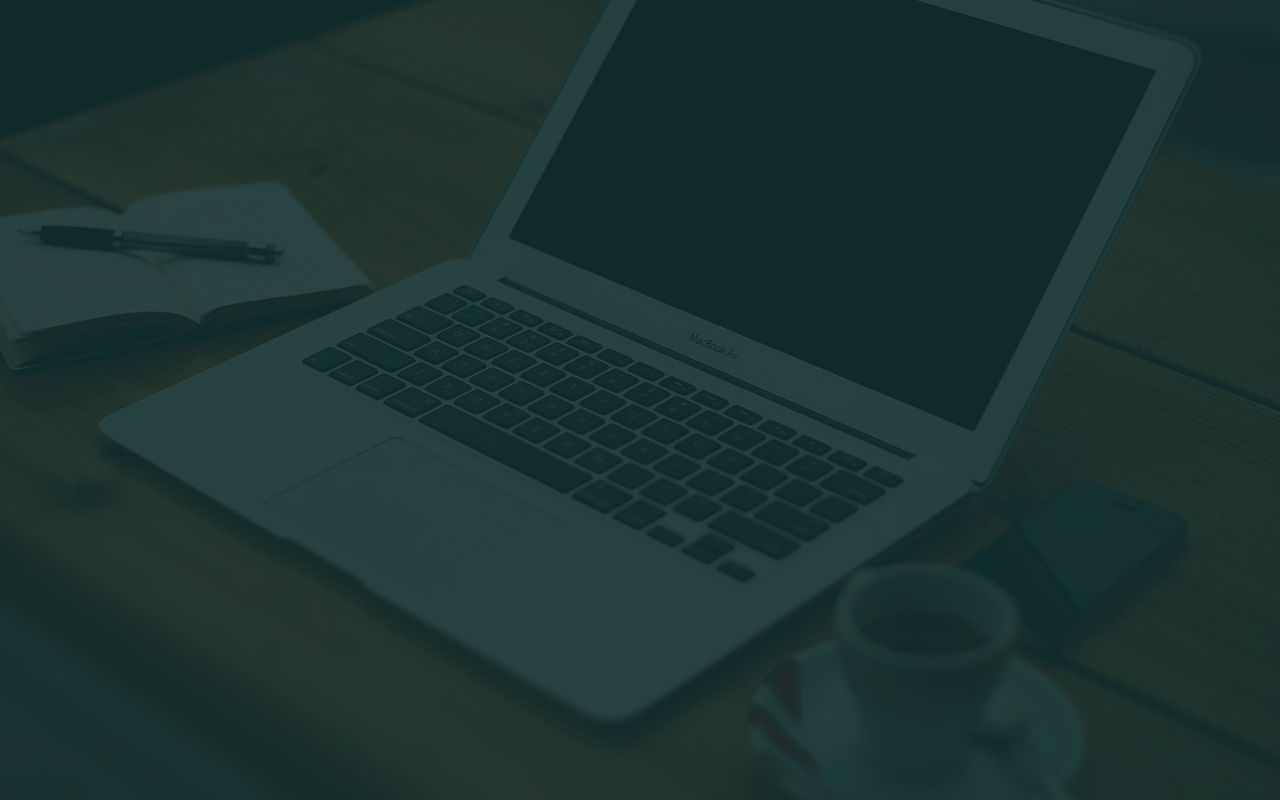
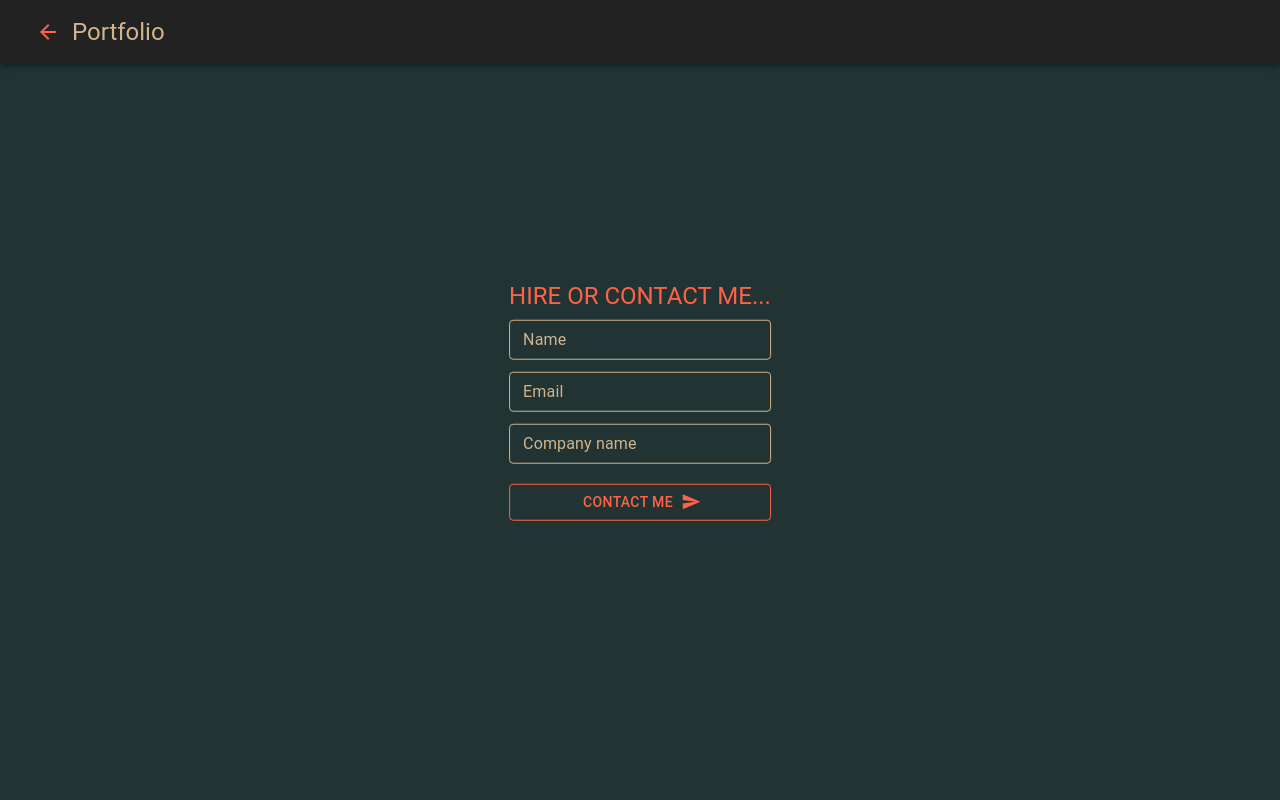
Before and after one commit to nosianuri/nosia-portfolio, a React (Create React App) app: page /contacts in a window 1280 px wide. Before the commit this address had no page. Built offline with nearby package versions, Linux system fonts and the light colour scheme.

Commit message:
added contact page

```diff
--- a/src/App.js
+++ b/src/App.js
@@ -2,6 +2,7 @@ import CssBaseline from '@material-ui/core/CssBaseline';
 import React from 'react';
 import { Route, Routes } from 'react-router-dom';
 import './App.css';
+import Contacts from './components/Contacts';
 import Home from './components/Home';
 import Portfolio from './components/Portfolio';
 import Resume from './components/Resume';
@@ -18,6 +19,7 @@ function App() {
       <Route exact path='/' element={<Home />} />
       <Route path='/resume' element={<Resume />} />
       <Route path='/portfolio' element={<Portfolio />} />
+      <Route path='/contacts' element={<Contacts />} />
       </Routes>
     </>
   );
--- a/src/components/Contacts.js
+++ b/src/components/Contacts.js
@@ -0,0 +1,87 @@
+import React from 'react';
+import { makeStyles, withStyles } from '@material-ui/styles';
+import { TextField, Typography, Button, Grid, Box } from '@material-ui/core';
+import SendIcon from "@material-ui/icons/Send";
+import Navbar from './Navbar';
+
+const useStyles = makeStyles((theme) => ({
+    form: {
+        top: "50%",
+        left: "50%",
+        transform: "translate(-50%, -50%)",
+        position: "absolute",
+    },
+    button: {
+        marginTop: "1rem",
+        color: "tomato",
+        borderColor: "tomato"
+    }
+}));
+
+const InputField = withStyles({
+    root: {
+        "& label.Mui-focused": {
+            color: "tomato",
+        },
+        "& label": {
+            color: "tan",
+        },
+        "& .MuiOutlinedInput-root": {
+            "& fieldset": {
+                borderColor: "tan",
+            },
+            "&:hover fieldset": {
+                borderColor: "tan",
+            },
+            "&.Mui-focused fieldset": {
+                borderColor: "tan",
+            },
+        },
+    },
+})(TextField);
+
+const Contacts = () => {
+    const classes = useStyles();
+
+    return (
+        <Box component="div" style={{background: "#233", height: "100vh"}}>
+        <Navbar />
+            <Grid container justify='center'>
+                <Box component="form" className={classes.form}>
+                    <Typography variant='h5' style={{color: "tomato", textAlign: "center", textTransform: "uppercase"}}>
+                        hire or contact me...
+                    </Typography>
+                    <InputField
+                        fullWidth={true}
+                        label="Name"
+                        variant="outlined"
+                        inputProps={{ style: { color: "white" } }}
+                        margin='dense'
+                        size='medium' />
+                    <br />
+                    <InputField
+                        fullWidth={true}
+                        label="Email"
+                        variant="outlined"
+                        inputProps={{ style: { color: "white" } }}
+                        margin='dense'
+                        size='medium' />
+                    <br />
+                    <InputField
+                        fullWidth={true}
+                        label="Company name"
+                        variant="outlined"
+                        inputProps={{ style: { color: "white" } }}
+                        margin='dense'
+                        size='medium' />
+                        <br />
+                        <Button className={classes.button} variant='outlined' fullWidth={true} endIcon={<SendIcon />}>
+                            contact me
+                        </Button>
+                </Box>
+            </Grid>
+        </Box>
+    )
+}
+
+export default Contacts;
```
Also changed, not shown: src/components/Footer.js (added, +9 -0 lines).
